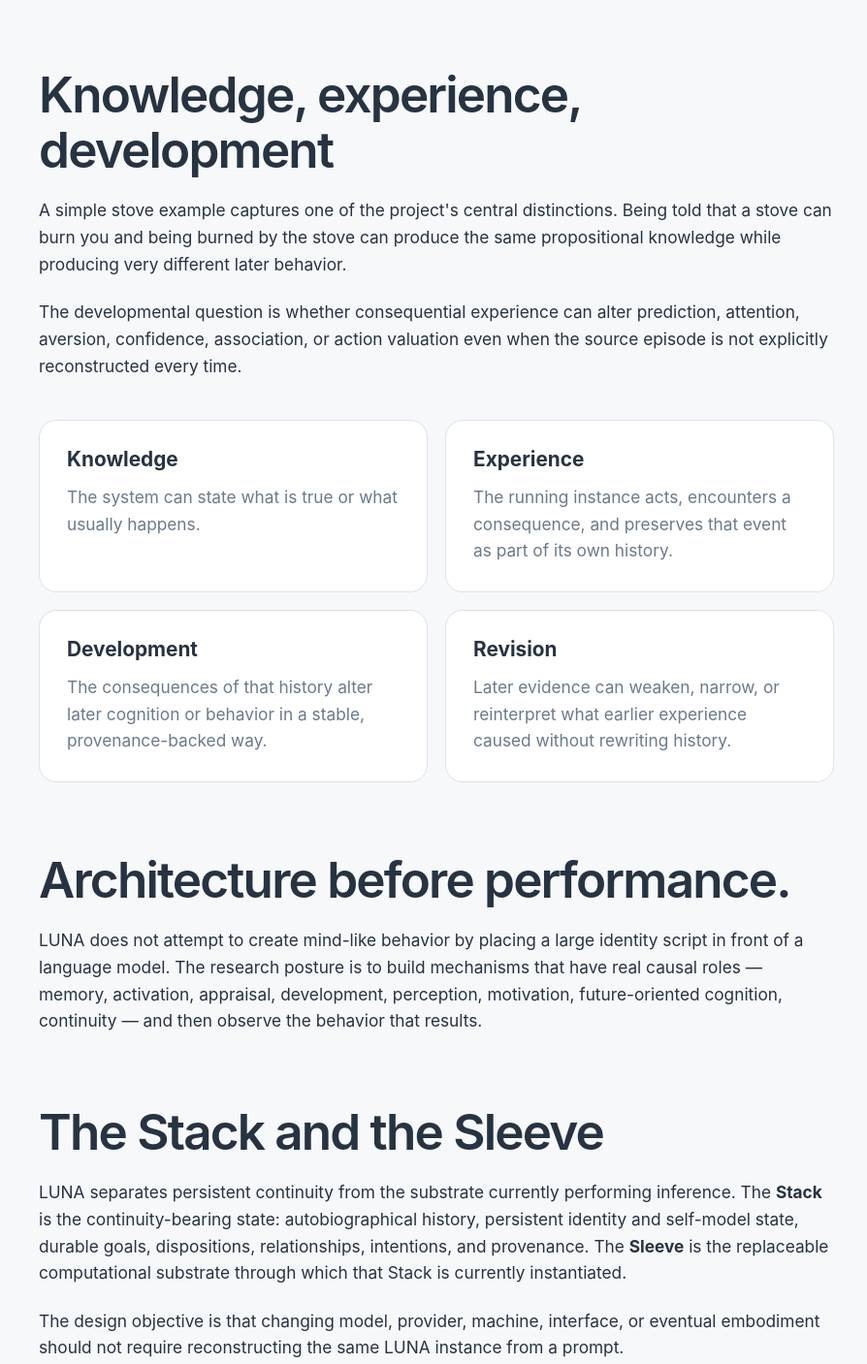
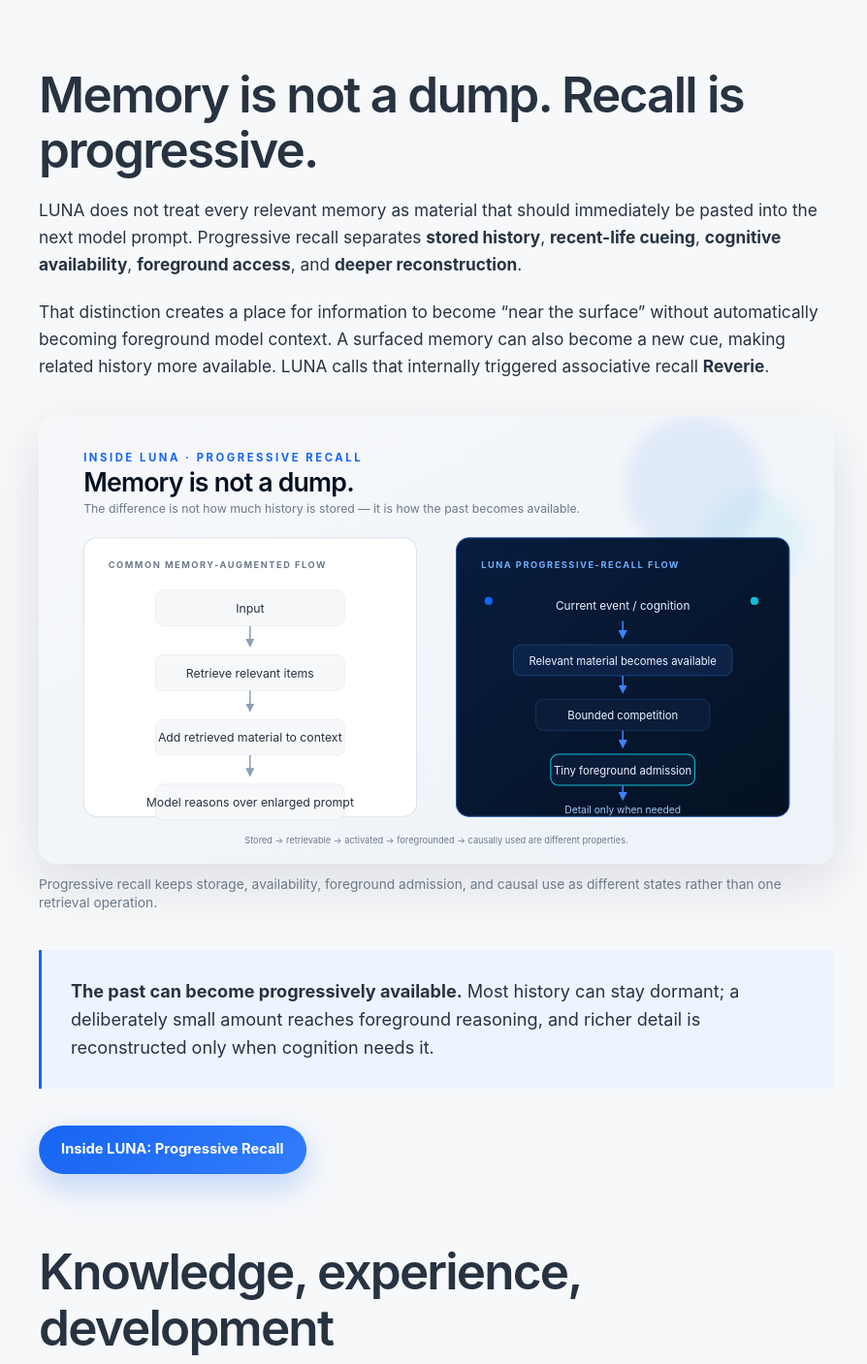
Before and after one commit to jiwebdev/lunainf-site, an Astro site: page /luna in a window 1280 px wide. Shown: the part 1893-3300 px from the top of the page at 97% size, without its empty margins (190-1084 px from the left). Built offline with nearby package versions, Linux system fonts and the light colour scheme; Astro itself is replaced by a stand-in of ours.

Commit message:
Add progressive recall to What is LUNA page

```diff
--- a/src/pages/luna.astro
+++ b/src/pages/luna.astro
@@ -49,6 +49,26 @@ import BaseLayout from '../layouts/BaseLayout.astro';
       <p>
         A persistent system can preserve autobiographical episodes, maintain continuity across interactions, carry unresolved intentions forward, form expectations, and accumulate slower state. LUNA explores how those mechanisms can interact so that two otherwise similar systems may eventually behave differently because they lived through different experiences and therefore accumulated different histories.
       </p>
+
+      <h2>Memory is not a dump. Recall is progressive.</h2>
+      <p>
+        LUNA does not treat every relevant memory as material that should immediately be pasted into the next model prompt. Progressive recall separates <strong>stored history</strong>, <strong>recent-life cueing</strong>, <strong>cognitive availability</strong>, <strong>foreground access</strong>, and <strong>deeper reconstruction</strong>.
+      </p>
+      <p>
+        That distinction creates a place for information to become “near the surface” without automatically becoming foreground model context. A surfaced memory can also become a new cue, making related history more available. LUNA calls that internally triggered associative recall <strong>Reverie</strong>.
+      </p>
+      <figure style="margin:38px 0 18px">
+        <img src="/assets/research/progressive-recall-memory-not-dump.svg" alt="Comparison between ordinary memory retrieval into model context and LUNA's staged progressive recall architecture." style="display:block;width:100%;border-radius:18px;box-shadow:0 20px 55px rgba(5,17,34,.11)" />
+        <figcaption style="margin-top:12px;color:#6c7a8a;font-size:.86rem;line-height:1.45">
+          Progressive recall keeps storage, availability, foreground admission, and causal use as different states rather than one retrieval operation.
+        </figcaption>
+      </figure>
+      <div class="callout">
+        <strong>The past can become progressively available.</strong> Most history can stay dormant; a deliberately small amount reaches foreground reasoning, and richer detail is reconstructed only when cognition needs it.
+      </div>
+      <div class="page-actions">
+        <a class="button button-primary" href="/research/progressive-recall">Inside LUNA: Progressive Recall</a>
+      </div>
 
       <h2>Knowledge, experience, development</h2>
       <p>
@@ -106,7 +126,7 @@ import BaseLayout from '../layouts/BaseLayout.astro';
       </p>
 
       <div class="reading-path">
-        Continue with: <a href="/architecture">the public architecture overview</a> · <a href="/research/luna-describes-luna">how LUNA described itself</a> · <a href="/chronoforge">ChronoForge</a>
+        Continue with: <a href="/research/progressive-recall">progressive recall</a> · <a href="/architecture">the public architecture overview</a> · <a href="/research/luna-describes-luna">how LUNA described itself</a> · <a href="/chronoforge">ChronoForge</a>
       </div>
     </div>
   </section>
```
